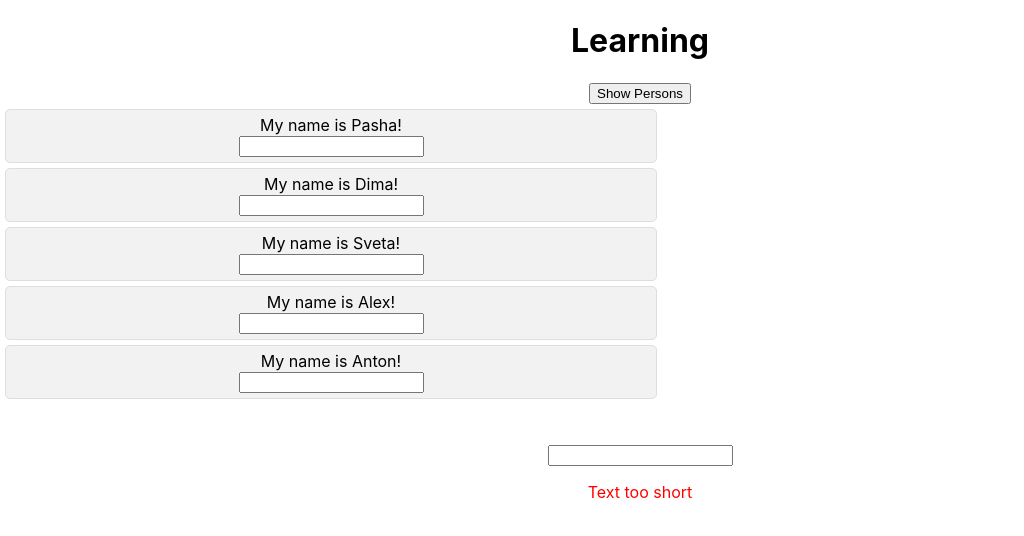
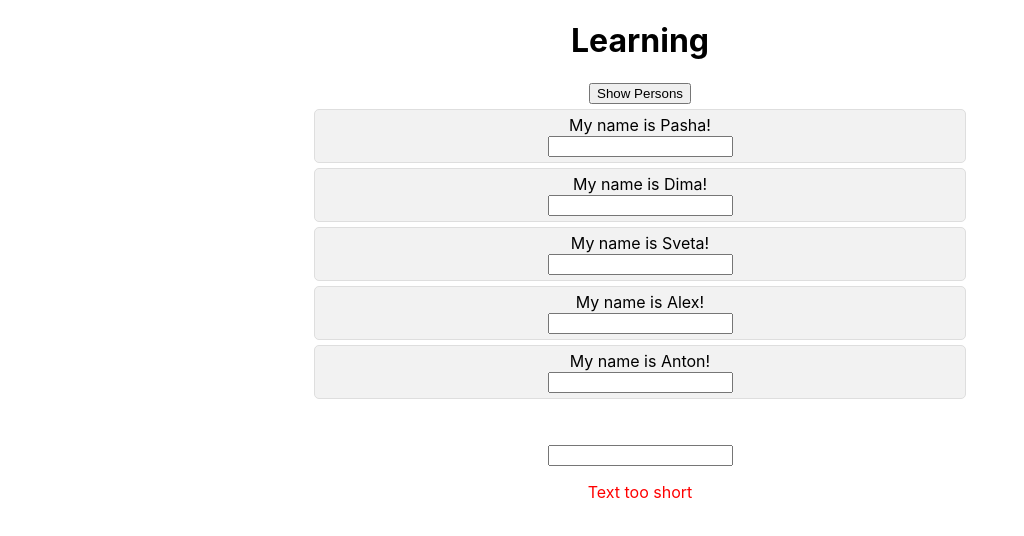
Before and after one commit to Megadethic/MyReactApp, a React (Create React App) app: page / in a window 1280 px wide. Both pictures are taken after a click on the button "Show Persons". Shown: the top 536 px of the page, without its empty margins (0-1024 px from the left). Built offline with nearby package versions, Linux system fonts and the light colour scheme.

Commit message:
fix centering issue

```diff
--- a/src/Person/Person.css
+++ b/src/Person/Person.css
@@ -1,7 +1,7 @@
 .Person {
     border: 1px solid #dedede;
     border-radius: 5px;
-    margin: 5px;
+    margin: 5px auto;
     padding: 5px;
     width: 50%;
     background-color: #f2f2f2;
```
